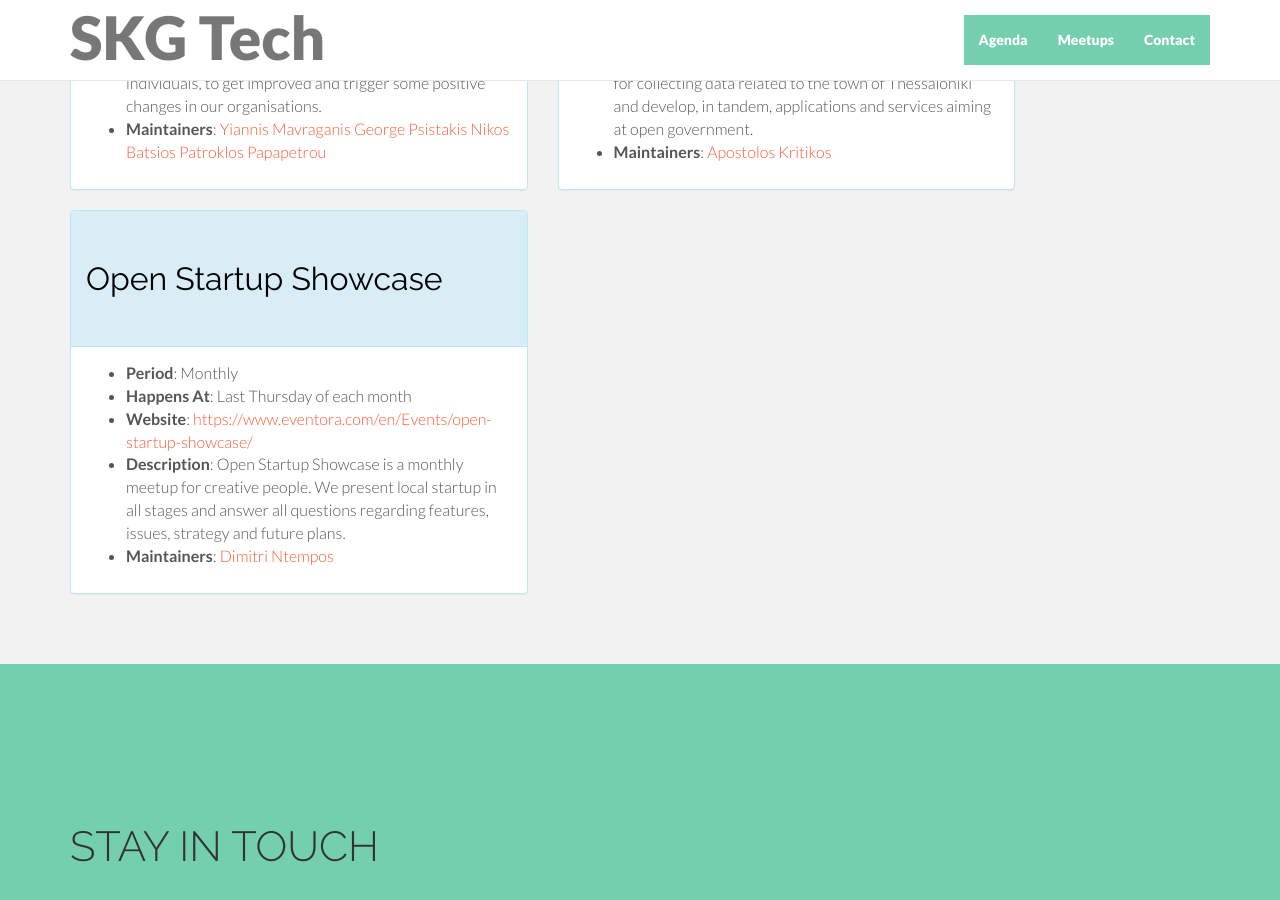
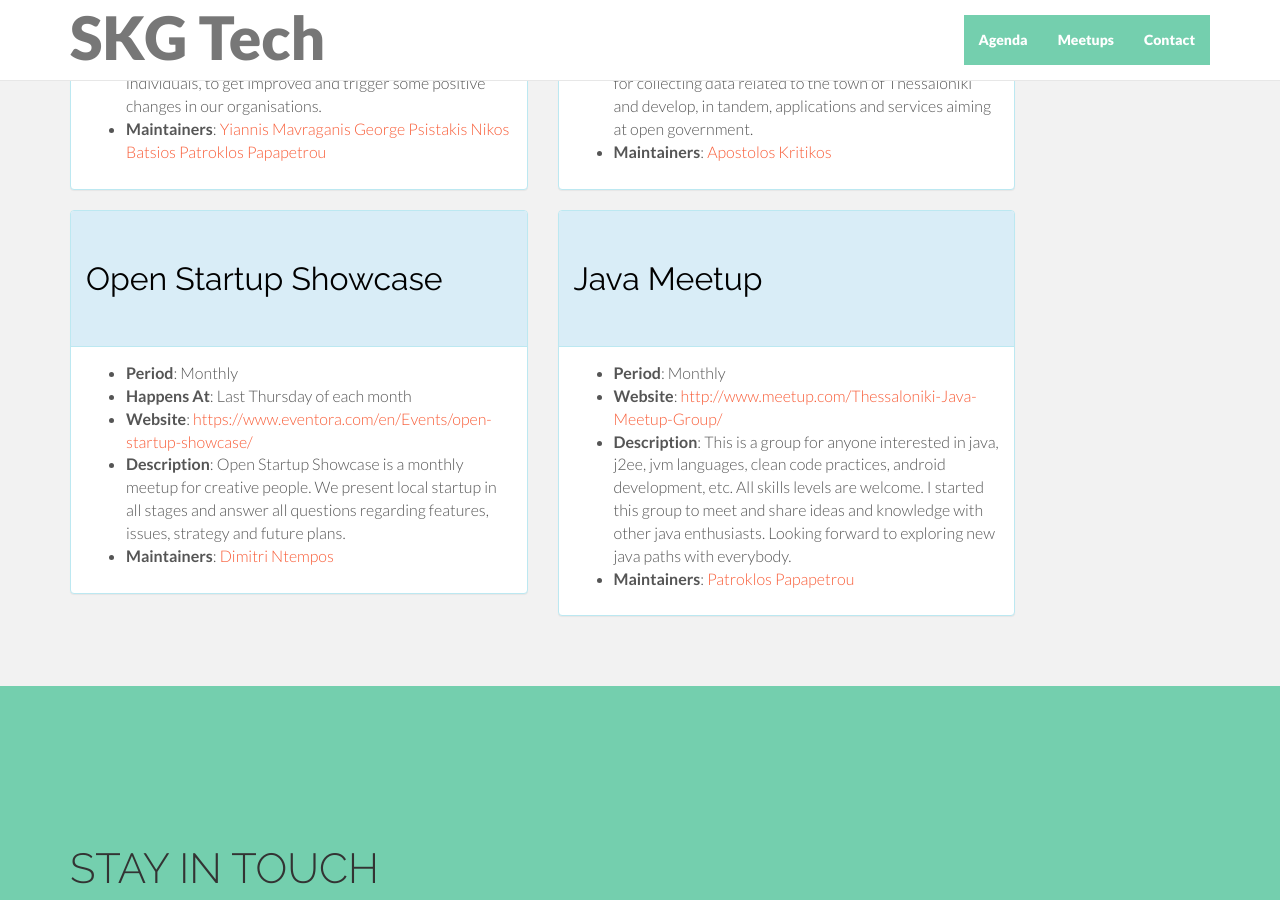
Before and after one commit to skgtech/skgtech.github.io, a Jekyll site: the page built from index.html, in a window 1280 px wide and 900 px high, scrolled down 1956 px. Built offline with Jekyll 4.4.1, drawn with Linux system fonts in a browser that asks for light colours; nearby versions of some CDN libraries.

Commit message:
add Java meetup group

```diff
--- a/_data/meetups.yaml
+++ b/_data/meetups.yaml
@@ -46,3 +46,10 @@
   maintainers:
     - name: "Dimitri Ntempos"
       email: "coworking@coho.gr"
+- name: "Java Meetup"
+  period: "Monthly"
+  description: "This is a group for anyone interested in java, j2ee, jvm languages, clean code practices, android development, etc. All skills levels are welcome. I started this group to meet and share ideas and knowledge with other java enthusiasts. Looking forward to exploring new java paths with everybody."
+  website: "http://www.meetup.com/Thessaloniki-Java-Meetup-Group/"
+  maintainers:
+    - name: "Patroklos Papapetrou"
+      website: "http://www.meetup.com/Agile-Greece/members/40090912/"
```
